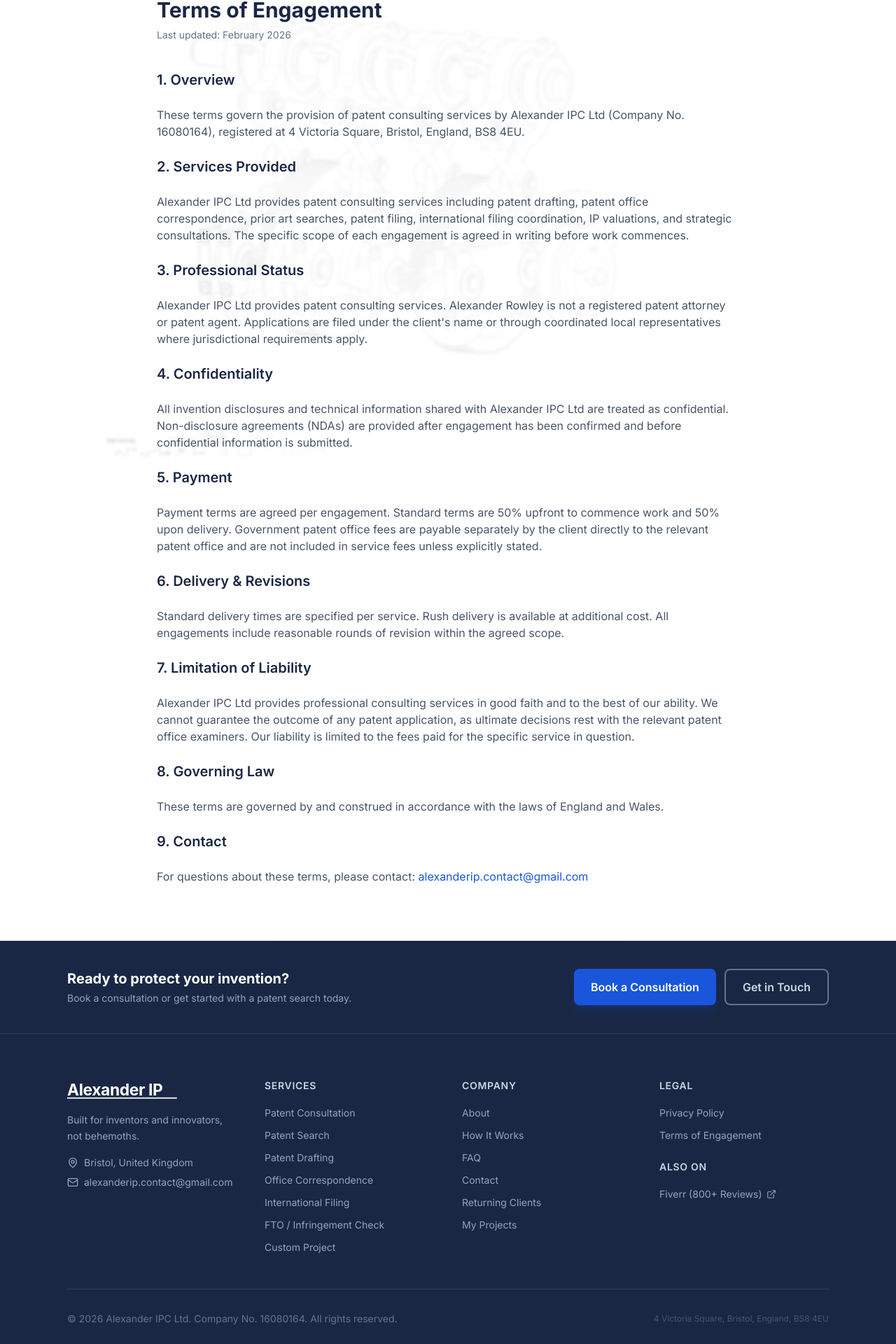
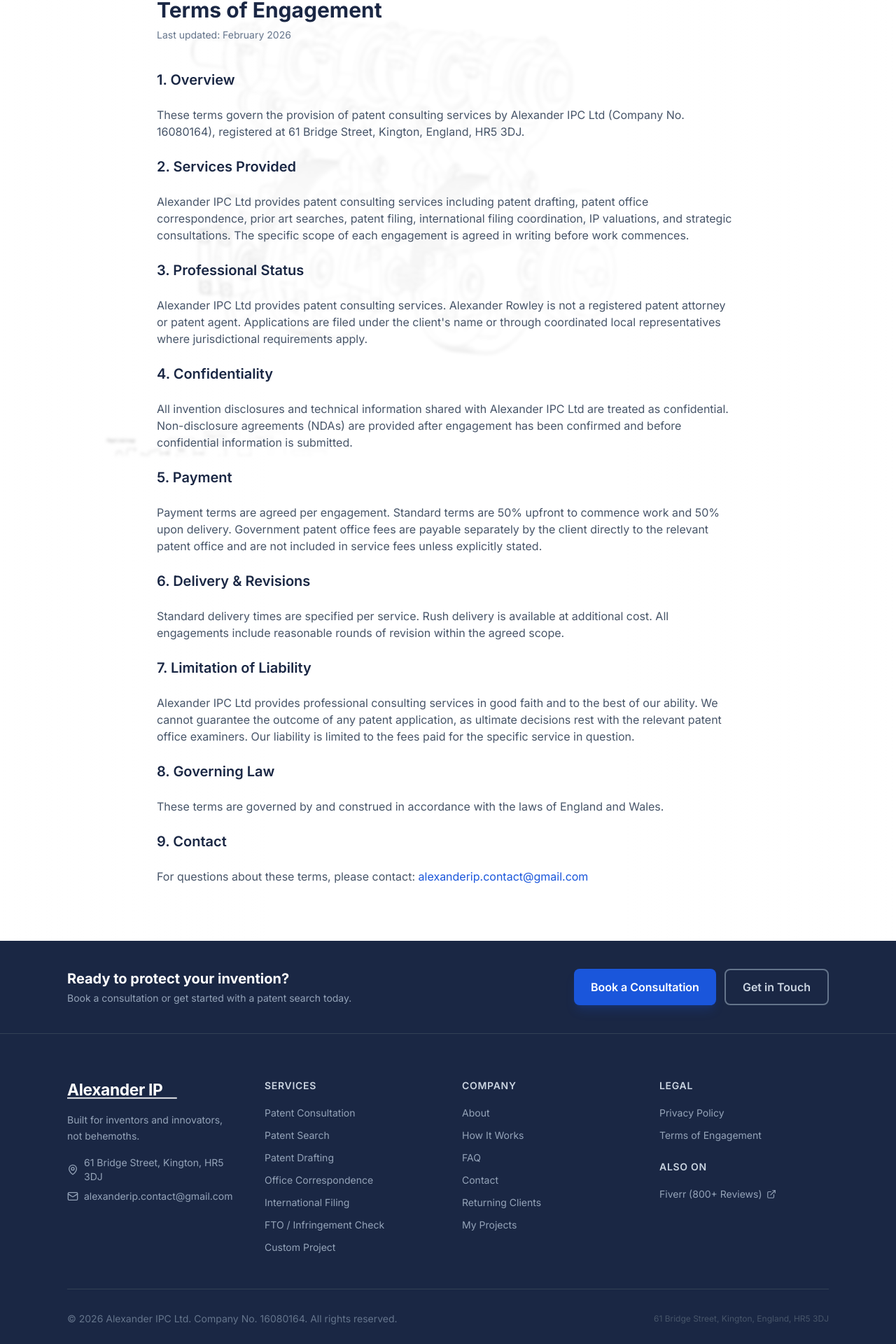
Before and after one commit to alexanderipc/alexander-ip, a Next.js app: page /legal/terms in a window 1280 px wide. Shown: the part 149-2069 px from the top of the page at 70% size. Built offline with nearby package versions, Linux system fonts and the light colour scheme.

Commit message:
Update registered address to 61 Bridge Street, Kington, HR5 3DJ
Replace old Victoria Square, Bristol address with new virtual address
across footer, contact page, privacy policy, and terms of engagement.

Co-Authored-By: Claude Opus 4.6 <noreply@anthropic.com>

```diff
--- a/src/app/contact/page.tsx
+++ b/src/app/contact/page.tsx
@@ -63,7 +63,7 @@ export default async function ContactPage({
                   <div>
                     <h3 className="font-semibold text-navy">Location</h3>
                     <p className="text-sm text-slate-600">
-                      Bristol, United Kingdom (work with clients worldwide)
+                      Kington, United Kingdom (work with clients worldwide)
                     </p>
                   </div>
                 </div>
--- a/src/app/legal/privacy/page.tsx
+++ b/src/app/legal/privacy/page.tsx
@@ -19,8 +19,8 @@ export default function PrivacyPage() {
           <h2 className="text-xl font-semibold text-navy">1. Who We Are</h2>
           <p>
             This website is operated by Alexander IPC Ltd (Company No.
-            16080164), registered at 4 Victoria Square, Bristol, England, BS8
-            4EU (&quot;we&quot;, &quot;us&quot;, &quot;our&quot;).
+            16080164), registered at 61 Bridge Street, Kington, England, HR5
+            3DJ (&quot;we&quot;, &quot;us&quot;, &quot;our&quot;).
           </p>
 
           <h2 className="text-xl font-semibold text-navy">
--- a/src/app/legal/terms/page.tsx
+++ b/src/app/legal/terms/page.tsx
@@ -22,8 +22,8 @@ export default function TermsPage() {
           <h2 className="text-xl font-semibold text-navy">1. Overview</h2>
           <p>
             These terms govern the provision of patent consulting services by
-            Alexander IPC Ltd (Company No. 16080164), registered at 4 Victoria
-            Square, Bristol, England, BS8 4EU.
+            Alexander IPC Ltd (Company No. 16080164), registered at 61 Bridge
+            Street, Kington, England, HR5 3DJ.
           </p>
 
           <h2 className="text-xl font-semibold text-navy">
--- a/src/components/layout/Footer.tsx
+++ b/src/components/layout/Footer.tsx
@@ -74,7 +74,7 @@ export default function Footer() {
             <div className="space-y-2 text-sm text-slate-400">
               <div className="flex items-center gap-2">
                 <MapPin className="w-4 h-4 flex-shrink-0" />
-                <span>Bristol, United Kingdom</span>
+                <span>61 Bridge Street, Kington, HR5 3DJ</span>
               </div>
               <div className="flex items-center gap-2">
                 <Mail className="w-4 h-4 flex-shrink-0" />
@@ -165,7 +165,7 @@ export default function Footer() {
             16080164. All rights reserved.
           </p>
           <p className="text-xs text-slate-600">
-            4 Victoria Square, Bristol, England, BS8 4EU
+            61 Bridge Street, Kington, England, HR5 3DJ
           </p>
         </div>
       </Container>
```
